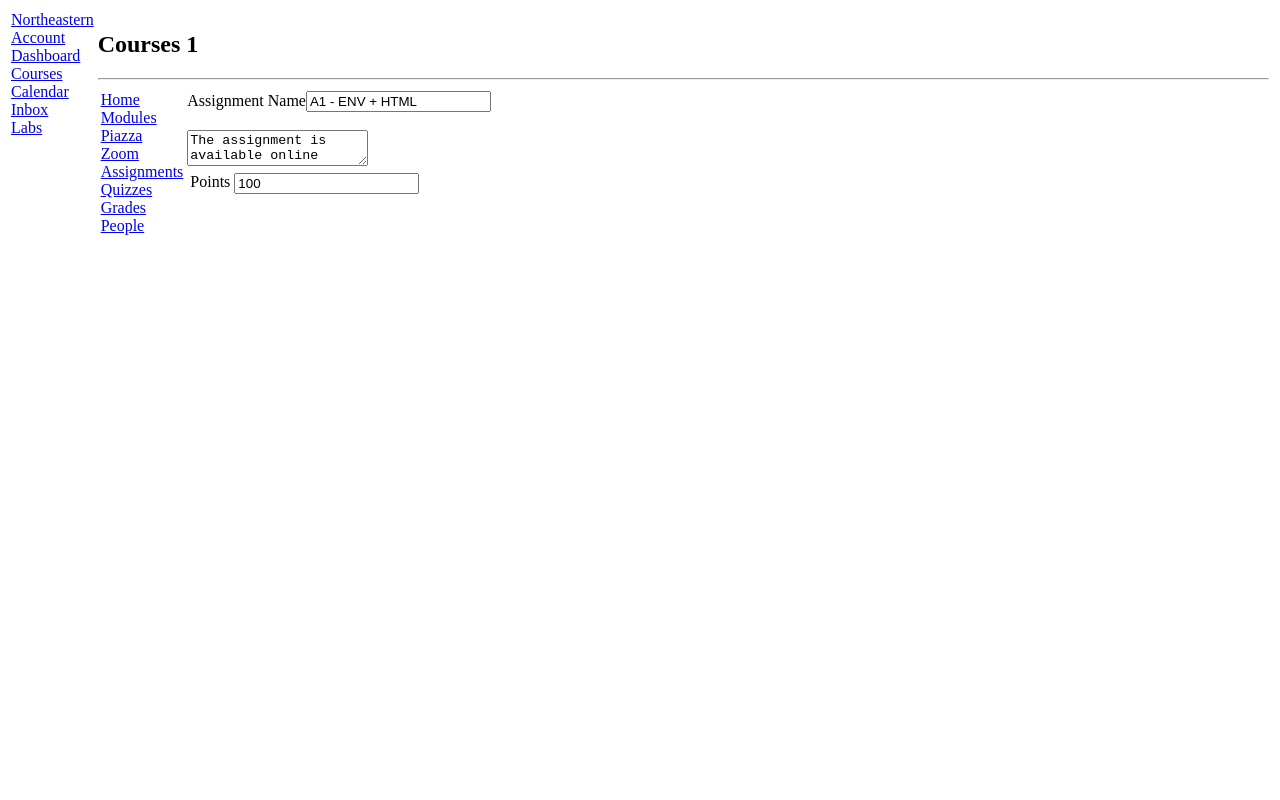
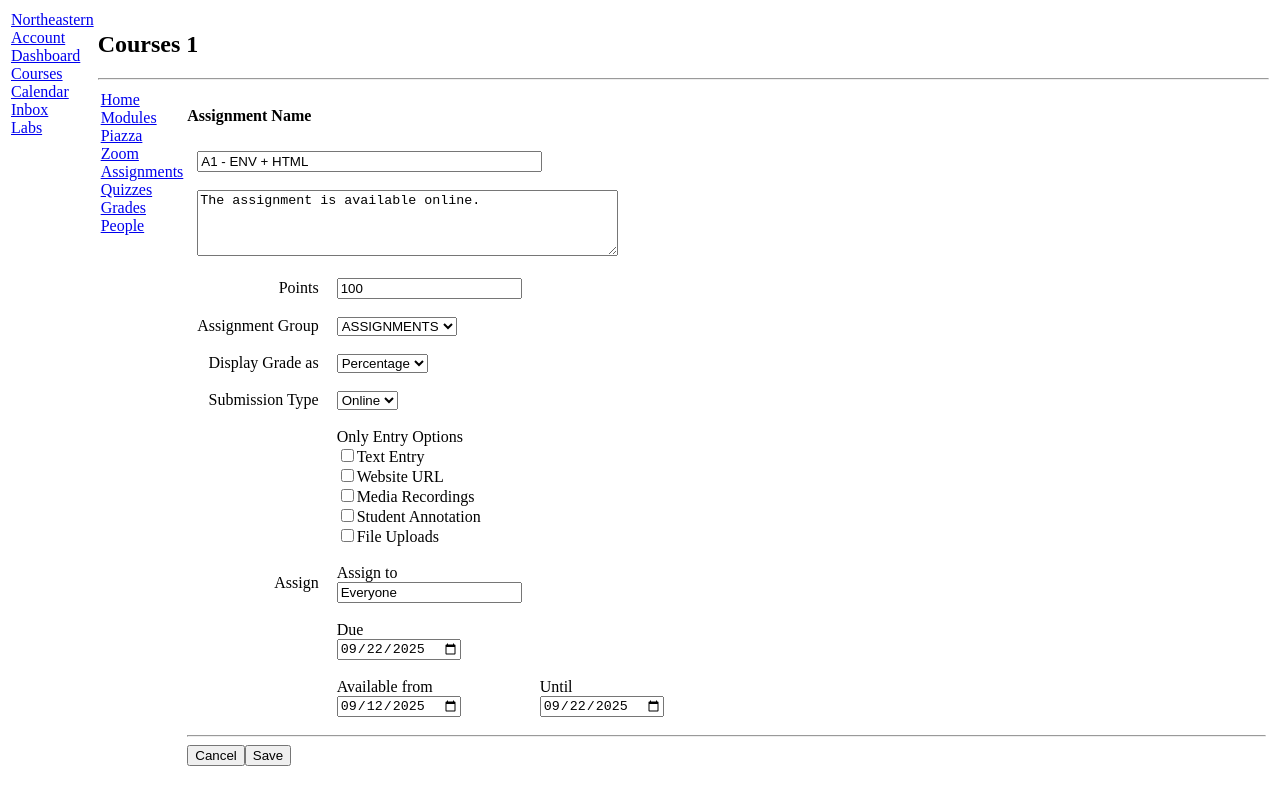
Before and after one commit to lifeashaze/kambaz-next-js, a Next.js app: page /Courses/1/Assignments/1 in a window 1280 px wide. Built offline with nearby package versions, Linux system fonts and the light colour scheme.

Commit message:
assignment editor and course status page done

```diff
--- a/app/(Kambaz)/Courses/[cid]/Assignments/[aid]/page.tsx
+++ b/app/(Kambaz)/Courses/[cid]/Assignments/[aid]/page.tsx
@@ -1,22 +1,148 @@
 export default function AssignmentEditor() {
   return (
-    <div id="wd-assignments-editor">
-      <label htmlFor="wd-name">Assignment Name</label>
-      <input id="wd-name" defaultValue="A1 - ENV + HTML" /><br /><br />
-      <textarea id="wd-description">
-        The assignment is available online Submit a link to the landing page of
-      </textarea>
-      <br />
-      <table>
+    <div>
+      <p><b>Assignment Name</b></p>
+      <table id="wd-assignments-editor" cellPadding={8}>
+        <tbody>
           <tr>
-          <td align="right" valign="top">
+            <td colSpan={4}>
+              <input id="wd-name" defaultValue="A1 - ENV + HTML" size={40} />
+            </td>
+          </tr>
+
+          <tr>
+            <td colSpan={4}>
+              <textarea
+                id="wd-description"
+                rows={4}
+                cols={50}
+                defaultValue="The assignment is available online."
+              />
+            </td>
+          </tr>
+
+          <tr>
+            <td align="right">
               <label htmlFor="wd-points">Points</label>
             </td>
             <td>
               <input id="wd-points" defaultValue={100} />
             </td>
           </tr>
-        {/* Complete on your own */}
+
+          <tr>
+            <td align="right">
+              <label htmlFor="wd-group">Assignment Group</label>
+            </td>
+            <td>
+              <select id="wd-group">
+                <option value="ASSIGNMENTS">ASSIGNMENTS</option>
+                <option value="EXAMS">EXAMS</option>
+              </select>
+            </td>
+          </tr>
+
+          <tr>
+            <td align="right">
+              <label htmlFor="wd-display-grade-as">Display Grade as</label>
+            </td>
+            <td>
+              <select id="wd-display-grade-as">
+                <option value="PERCENTAGE">Percentage</option>
+                <option value="GRADE">Grade</option>
+              </select>
+            </td>
+          </tr>
+
+          <tr>
+            <td align="right">
+              <label htmlFor="wd-submission-type">Submission Type</label>
+            </td>
+            <td>
+              <select id="wd-submission-type">
+                <option value="ONLINE">Online</option>
+                <option value="OFFLINE">Offline</option>
+              </select>
+            </td>
+          </tr>
+
+          <tr>
+            <td align="right"></td>
+            <td>
+              <label htmlFor="">Only Entry Options</label>
+              <br />
+              <input type="checkbox" name="check-entry" id="wd-text-entry" />
+              <label htmlFor="wd-text-entry">Text Entry</label>
+              <br />
+              <input type="checkbox" name="check-entry" id="wd-website-url" />
+              <label htmlFor="wd-website-url">Website URL</label>
+              <br />
+              <input
+                type="checkbox"
+                name="check-entry"
+                id="wd-media-recordings"
+              />
+              <label htmlFor="wd-media-recordings">Media Recordings</label>
+              <br />
+              <input
+                type="checkbox"
+                name="check-entry"
+                id="wd-student-annotation"
+              />
+              <label htmlFor="wd-student-annotation">Student Annotation</label>
+              <br />
+              <input type="checkbox" name="check-entry" id="wd-file-upload" />
+              <label htmlFor="wd-file-upload">File Uploads</label>
+            </td>
+          </tr>
+
+          <tr>
+            <td align="right">
+              <label htmlFor="wd-assign-to">Assign</label>
+            </td>
+            <td>
+              <label htmlFor="wd-assign-to">Assign to</label>
+              <br />
+              <input id="wd-assign-to" type="text" defaultValue="Everyone" />
+            </td>
+          </tr>
+
+          <tr>
+            <td align="right"></td>
+            <td>
+              <label htmlFor="">Due</label>
+              <br />
+              <input id="wd-due-date" type="date" defaultValue="2025-09-22" />
+            </td>
+          </tr>
+
+          <tr>
+            <td align="right"></td>
+            <td>
+              <label htmlFor="">Available from</label>
+              <br />
+              <input
+                id="wd-available-from"
+                type="date"
+                defaultValue="2025-09-12"
+              />
+            </td>
+            <td>
+              <label htmlFor="">Until</label>
+              <br />
+              <input
+                id="wd-available-until"
+                type="date"
+                defaultValue="2025-09-22"
+              />
+            </td>
+          </tr>
+        </tbody>
       </table>
+      <hr />
+
+      <button>Cancel</button>
+      <button>Save</button>
     </div>
-);}
+  );
+}
--- a/app/Labs/TOC.tsx
+++ b/app/Labs/TOC.tsx
@@ -23,7 +23,7 @@ export default function TOC() {
         </Link>
       </li>
       <li>
-        <Link href="/" id="wd-lab3-link">
+        <Link href="/Dashboard" id="wd-lab3-link">
           Kambaz
         </Link>
       </li>
```
Also changed, not shown: app/(Kambaz)/Calendar/page.tsx (added, +7 -0 lines), app/(Kambaz)/Courses/[cid]/Assignments/page.tsx (+33 -2 lines), app/(Kambaz)/Courses/[cid]/Home/Status.tsx (+14 -1 lines), app/(Kambaz)/Courses/[cid]/Modules/page.tsx (+47 -8 lines), app/(Kambaz)/Inbox/page.tsx (added, +7 -0 lines). Lines whose indentation alone changed are shown as unchanged.
